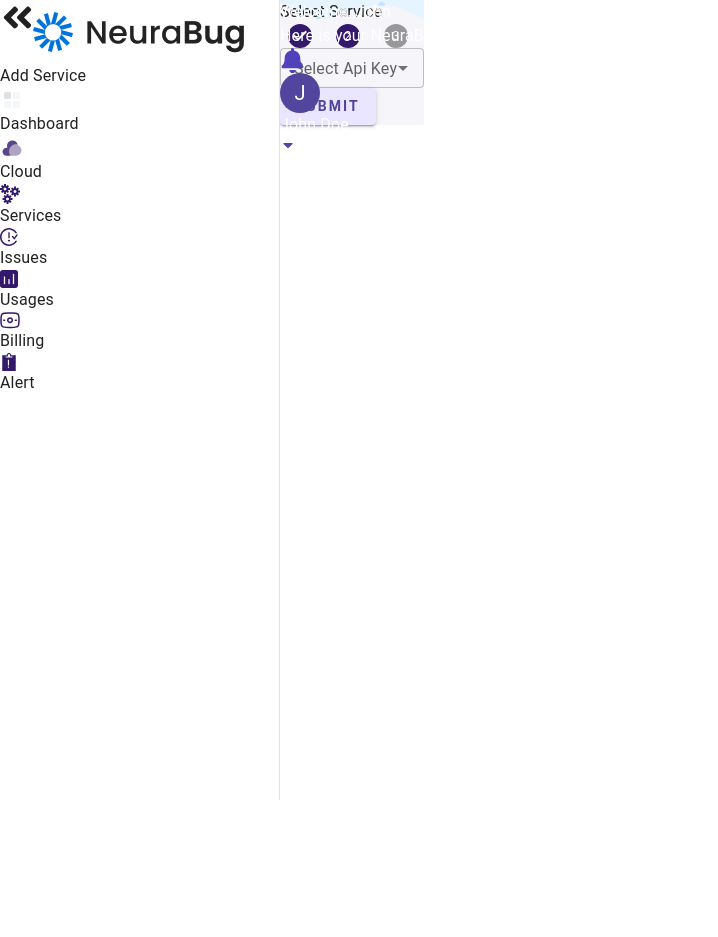
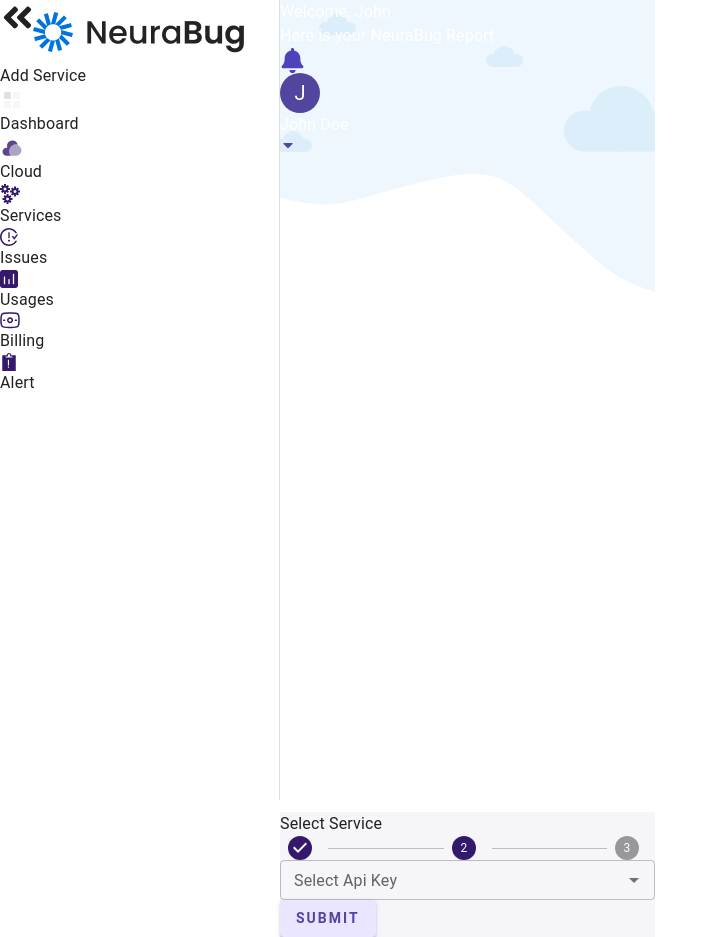
Before and after one commit to Uttamg61001/CloudBug, a React (Vite) app: page /select-service in a window 1280 px wide. Shown: the whole page, without its empty margins (0-718 px from the left). Before the commit the page ends 800 px from the top, so only its background shows below. Built offline with nearby package versions, Linux system fonts and the light colour scheme.

Commit message:
changes are done

```diff
--- a/src/pages/Addservice/SelectService.jsx
+++ b/src/pages/Addservice/SelectService.jsx
@@ -17,9 +17,11 @@ import {
 import { useNavigate, useParams } from "react-router-dom";
 import SelectCloudHeader from "../Addcloud/SelectCloudHeader";
 import Sidebar from "../../components/Sidebar";
+import useWindowWidth from "../../hooks/useWIndowWidth";
 
 const ApiKeys = ["IHL", "Skej", "Lumina"];
 const SelectService = () => {
+  const width = useWindowWidth();
   const [activeStep, setActiveStep] = useState();
   const [apiKey, setApiKey] = useState(null);
   const { cloud } = useParams();
@@ -30,8 +32,18 @@ const SelectService = () => {
 
   return (
     <Box sx={{ display: "flex" }}>
+      <div className="hidden sm:block">
       <Sidebar />
-      <div className="min-h-screen w-full logoBg relative">
+
+      </div>
+      <div className={` h-screen w-full  ${width > 768 ? "logoBg" : ""} relative`}>
+      <div className=" h-full w-full absolute top-[-90px] left-0 z-[-1]  block md:hidden">
+          <img
+            src={images.mobileBg}
+            className="h-full w-full object-cover object-left-top "
+            alt="Background Image"
+          />
+        </div>
         {/* <SelectCloudHeader /> */}
         <main className=" flex items-center justify-center h-full w-full">
           <div className="flex flex-col items-center gap-20 h-screen justify-center w-full ">
--- a/src/pages/Dashboard/Dashboard.jsx
+++ b/src/pages/Dashboard/Dashboard.jsx
@@ -176,8 +176,12 @@ export default function MiniDrawer() {
                     }
                 </div>
             </Drawer> */}
+
+            <div className='hidden sm:block'>
+
             <Sidebar />
-            <Box component="main" sx={{ flexGrow: 1, }} className='logoBg pt-10 p-5' >
+            </div>
+            <Box component="main" sx={{ flexGrow: 1, }} className='logoBg pt-10 p-5 h-[100vh]' >
                 <DrawerHeader />
                <div className="grid grid-cols-1 sm:grid-cols-2 lg:grid-cols-3  justify-items-center gap-4">
                <div className="graph-wrapper h-96 ">
```
